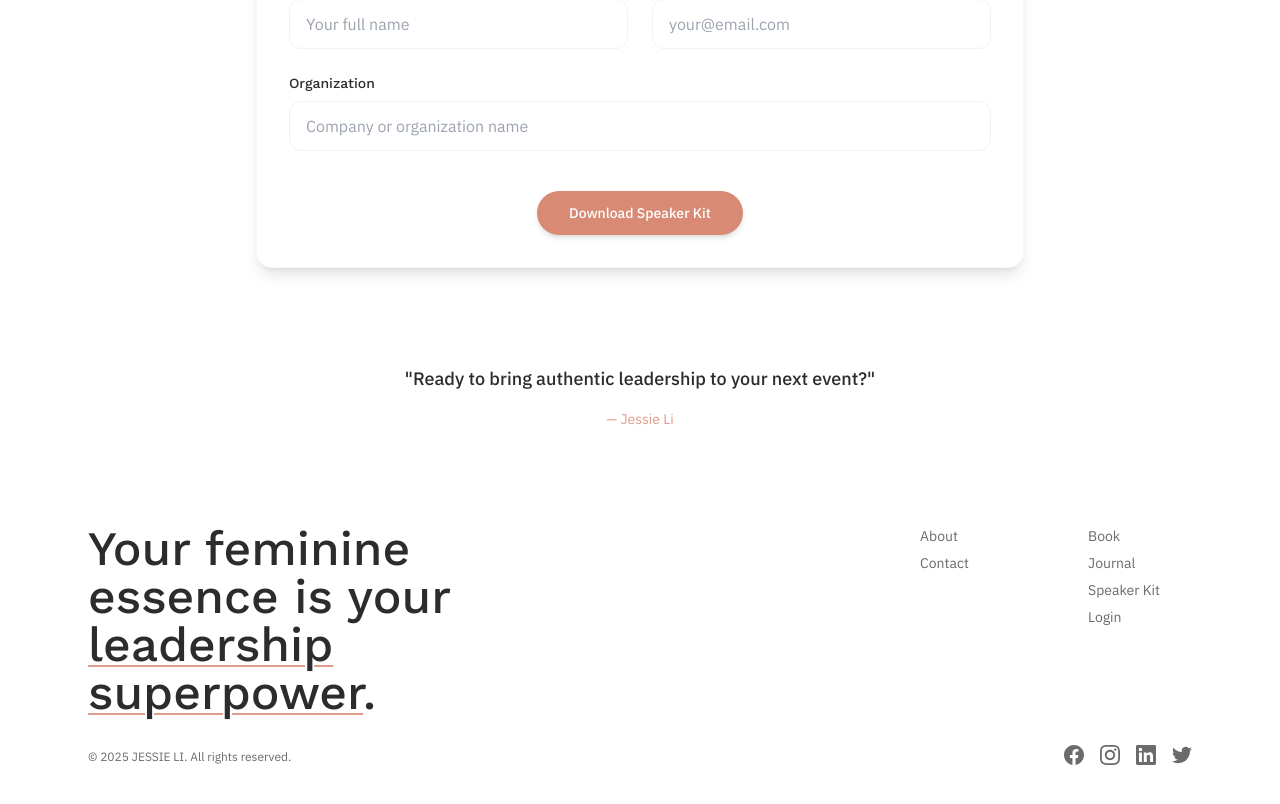
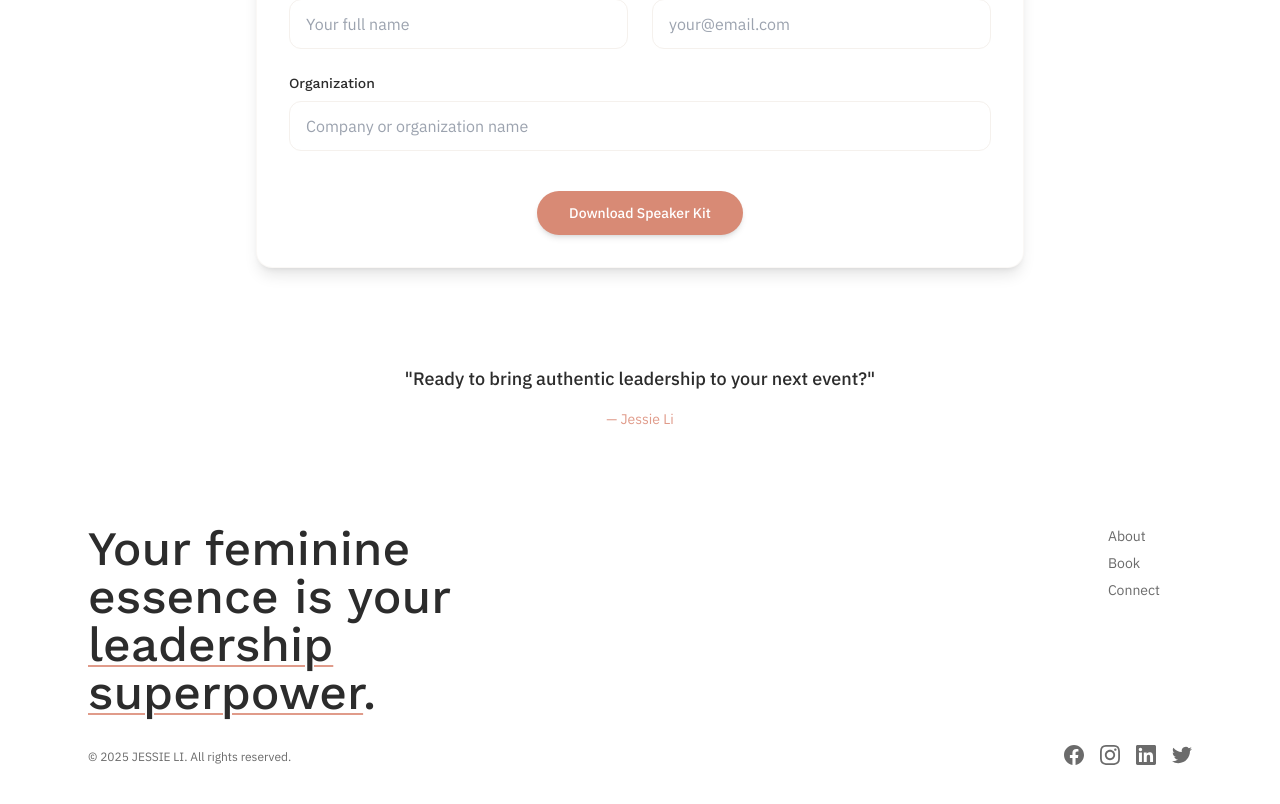
Before and after one commit to haziqdafren/reliefAI_Intern, a React (Create React App) app: page /speaker-kit in a window 1280 px wide. Shown: the part 1692-2496 px from the top of the page. Built offline with nearby package versions, Linux system fonts and the light colour scheme; a web font is replaced by a local one.

Commit message:
Hide additional elements: journal/speaker-kit footer links, login buttons, and BALANCE coaching CTA. Reorganize footer layout to single column.

```diff
--- a/src/components/BalanceSection.tsx
+++ b/src/components/BalanceSection.tsx
@@ -100,13 +100,13 @@ export const BalanceSection = () => {
               "When you master the BALANCE Framework™, you stop choosing between power and authenticity."
             </p>
           </div>
-          <a
+          {/* <a
             href="/connect"
             // href="/coaching" // Hidden - uncomment to link to coaching page instead
             className="bg-gradient-to-r from-primary-400 to-primary-500 text-white py-3 px-8 rounded-full text-xs md:text-sm font-corporate font-medium transition-all duration-300 hover:-translate-y-1 hover:shadow-lg"
           >
             Experience BALANCE in Coaching
-          </a>
+          </a> */} {/* Hidden - uncomment to show "Experience BALANCE in Coaching" button */}
         </div>
       </div>
     </section>
--- a/src/components/Footer.tsx
+++ b/src/components/Footer.tsx
@@ -26,28 +26,23 @@ export const Footer = () => {
 
           {/* RIGHT SIDE - Navigation and Social */}
           <div className="md:col-span-7 flex flex-col justify-between h-full">
-            {/* Navigation Links - Two columns like Jillian's design */}
+            {/* Navigation Links - Single column since many items are hidden */}
             <div className="flex justify-end pr-8">
-              <div className="grid grid-cols-2 gap-x-24 items-start">
-                {/* Left column */}
               <div className="text-left">
                 <a href="/about" className="block text-sm text-text-secondary hover:text-primary-400 transition-colors leading-relaxed mb-1">About</a>
-                  {/* <a href="/coaching" className="block text-sm text-text-secondary hover:text-primary-400 transition-colors leading-relaxed mb-1">Coaching</a> */} {/* Hidden - uncomment to show coaching link */}
-                  {/* <a href="/course" className="block text-sm text-text-secondary hover:text-primary-400 transition-colors leading-relaxed mb-1">Course</a> */} {/* Hidden - uncomment to show course link */}
-                  <a href="/contact" className="block text-sm text-text-secondary hover:text-primary-400 transition-colors leading-relaxed">Contact</a>
-                </div>
-                {/* Right column */}
-                <div className="text-left">
                 <a href="/book" className="block text-sm text-text-secondary hover:text-primary-400 transition-colors leading-relaxed mb-1">Book</a>
-                  <a href="/journal" className="block text-sm text-text-secondary hover:text-primary-400 transition-colors leading-relaxed mb-1">Journal</a>
-                  <a href="/speaker-kit" className="block text-sm text-text-secondary hover:text-primary-400 transition-colors leading-relaxed mb-1">Speaker Kit</a>
-                  <button
+                <a href="/connect" className="block text-sm text-text-secondary hover:text-primary-400 transition-colors leading-relaxed">Connect</a>
+                {/* Hidden items - uncomment to show */}
+                {/* <a href="/coaching" className="block text-sm text-text-secondary hover:text-primary-400 transition-colors leading-relaxed mb-1">Coaching</a> */}
+                {/* <a href="/course" className="block text-sm text-text-secondary hover:text-primary-400 transition-colors leading-relaxed mb-1">Course</a> */}
+                {/* <a href="/journal" className="block text-sm text-text-secondary hover:text-primary-400 transition-colors leading-relaxed mb-1">Journal</a> */}
+                {/* <a href="/speaker-kit" className="block text-sm text-text-secondary hover:text-primary-400 transition-colors leading-relaxed mb-1">Speaker Kit</a> */}
+                {/* <button
                   onClick={() => setIsLoginModalOpen(true)}
                   className="block text-sm text-text-secondary hover:text-primary-400 transition-colors text-left leading-relaxed"
                 >
                   Login
-                  </button>
-                </div>
+                </button> */}
               </div>
             </div>
 
--- a/src/components/Header.tsx
+++ b/src/components/Header.tsx
@@ -42,14 +42,14 @@ export const Header = () => {
               </Link>
             </li>
           ))}
-          <li>
+          {/* <li>
             <button
               onClick={() => setIsLoginModalOpen(true)}
               className="bg-text-primary text-primary-100 font-corporate font-bold text-xs px-6 py-2 rounded-sm hover:bg-primary-400 hover:text-white transition-all duration-300 uppercase tracking-wider"
             >
               Log In
             </button>
-          </li>
+          </li> */} {/* Hidden - uncomment to show login button */}
         </ul>
 
         {/* Mobile Menu Button */}
@@ -77,7 +77,7 @@ export const Header = () => {
               {item.label}
             </Link>
           ))}
-          <button
+          {/* <button
             onClick={() => {
               setIsLoginModalOpen(true);
               setIsMobileMenuOpen(false);
@@ -85,7 +85,7 @@ export const Header = () => {
             className="bg-primary-400 text-white font-corporate font-medium text-lg px-8 py-3 rounded-full hover:bg-primary-500 transition-all duration-300 uppercase tracking-wider"
           >
             Log In
-          </button>
+          </button> */} {/* Hidden - uncomment to show login button */}
         </div>
       </div>
 
```
Lines whose indentation alone changed are shown as unchanged.
